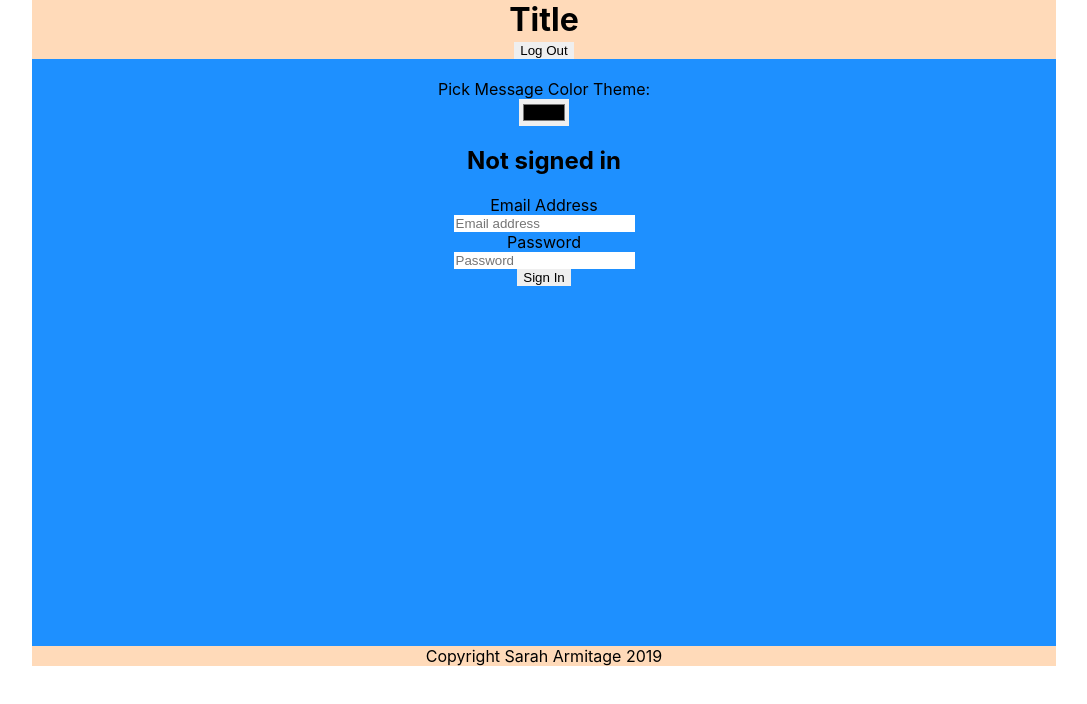
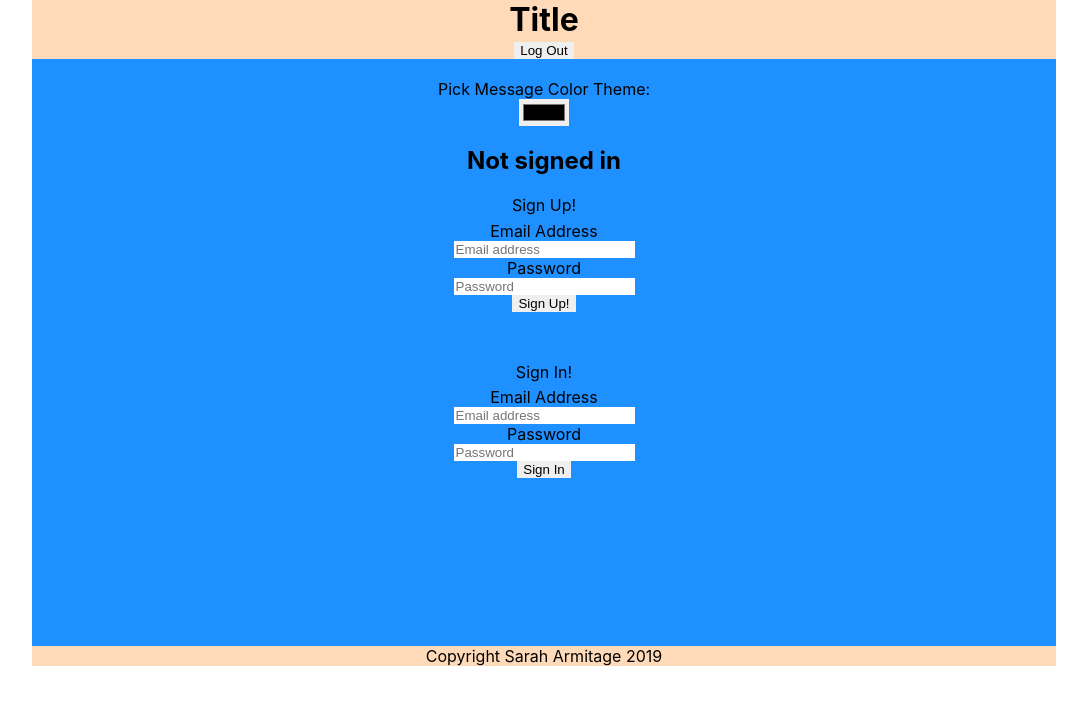
Before and after one commit to SSArmitage/sarah-armitage-project-five, a React (Create React App) app: page / in a window 1280 px wide. Shown: the top 704 px of the page, without its empty margins (96-1183 px from the left). Built offline with nearby package versions, Linux system fonts and the light colour scheme; no server answers; the database is empty.

Commit message:
added fieldset and legend to login forms

```diff
--- a/package.json
+++ b/package.json
@@ -1,14 +1,18 @@
 {
   "name": "sarah-armitage-project-five",
+  "homepage": "https://SSArmitage.github.io/sarah-armitage-project-five",
   "version": "0.1.0",
   "private": true,
   "dependencies": {
     "firebase": "^7.5.0",
+    "gh-pages": "^2.1.1",
     "react": "^16.12.0",
     "react-dom": "^16.12.0",
     "react-scripts": "3.2.0"
   },
   "scripts": {
+    "predeploy": "npm run build",
+    "deploy": "gh-pages -d build",
     "start": "react-scripts start",
     "build": "react-scripts build",
     "test": "react-scripts test",
--- a/src/App.css
+++ b/src/App.css
@@ -67,6 +67,17 @@ textarea {
   background-color: dodgerblue;
 }
 
+fieldset {
+  display: flex;
+  flex-direction: column;
+  justify-content: center;
+  align-items: center;
+}
+
+fieldset button {
+  margin: 0 auto;
+}
+
 /* SENDMESSAGE STYLES */
 form {
   background-color: dodgerblue;
--- a/src/SignInLogIn.js
+++ b/src/SignInLogIn.js
@@ -7,8 +7,10 @@ class SignInLogIn extends Component {
                 <div className="notSingedInPage">
                     <h2>Not signed in</h2>
                     {/* Sign up user */}
-                    {/* <form className="signUp"
+                    <form className="signUp"
                         onSubmit={this.props.onButtonClickSignUp}>
+                        <fieldset>
+                            <legend>Sign Up!</legend>
                             <label htmlFor="email">Email Address</label>
                             <input
                                 type="email"
@@ -22,12 +24,15 @@ class SignInLogIn extends Component {
                                 placeholder="Password"
                                 onChange={this.props.passwordSignUp} />
                             <button>Sign Up!</button>
-                    </form> */}
+                        </fieldset>
+                    </form>
 
                     {/* Sign in user */}
                     <form
                         className="login"
                         onSubmit={this.props.onButtonClickSignIn}>
+                        <fieldset>
+                            <legend>Sign In!</legend>
                             <label htmlFor="email">Email Address</label>
                             <input
                                 type="email"
@@ -41,6 +46,7 @@ class SignInLogIn extends Component {
                                 placeholder="Password"
                                 onChange={this.props.passwordSignIn} />
                             <button>Sign In</button>
+                        </fieldset>
                     </form>
                 </div>
             </div>
```
Also changed, not shown: 1 other file (tests, documents, lock files or other folders). Lines whose indentation alone changed are shown as unchanged.
